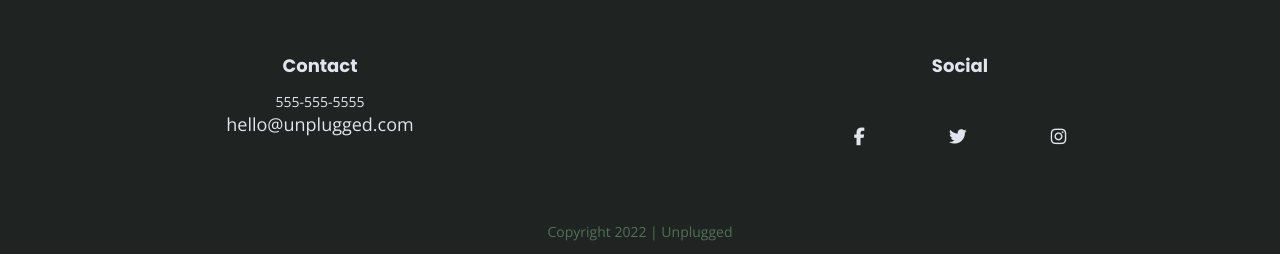
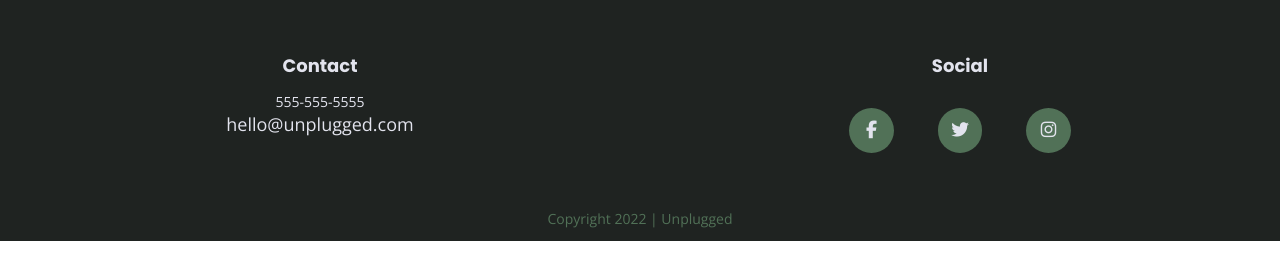
Before and after one commit to mikaturner/unplugged-retreat, a website built with Parcel: page index.html in a window 1280 px wide. Shown: the part 2278-2532 px from the top of the page. Built offline with nearby package versions, Linux system fonts and the light colour scheme.

Commit message:
Added background color and border radius to social media icons

```diff
--- a/css/main.css
+++ b/css/main.css
@@ -120,6 +120,13 @@ textarea {
     }
     .social-icons i {
       font-size: 1.125em;
+      line-height: 2.5em;
+    }
+    .social-icons i {
+      background-color: #517157;
+      border-radius: 100%;
+      width: 2.5em;
+      height: 2.5em;
     }
     p{
       font-size: 0.875em;
@@ -239,7 +246,7 @@ textarea {
 }
 .social-icons p{
   display: inline-flex;
-  padding: 20px 40px;
+  padding: 0px 20px;
 }
 .copyright{
   color: #517157;
```
